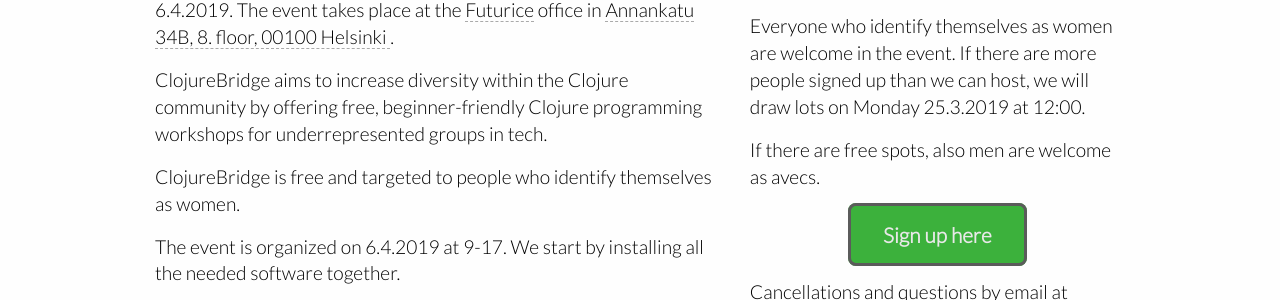
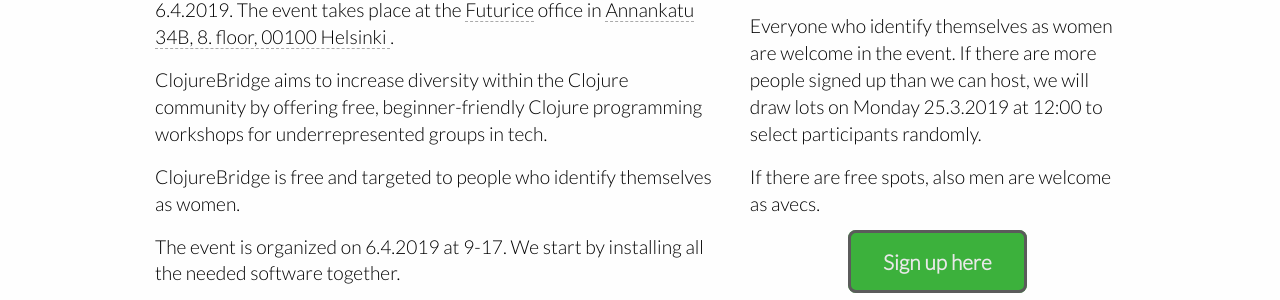
Before and after one commit to clojurebridgefi/clojurebridge-fi, a website: page docs/events/helsinki-20190406/index.en.html in a window 1280 px wide. Shown: the part 508-808 px from the top of the page. Drawn offline with nearby package versions, Linux system fonts and the light colour scheme.

Commit message:
refine texts

```diff
--- a/docs/events/helsinki-20190406/index.en.html
+++ b/docs/events/helsinki-20190406/index.en.html
@@ -136,7 +136,7 @@
           <p>
             Everyone who identify themselves as women are welcome in the event.
             If there are more people signed up than we can host,
-            we will draw lots on Monday 25.3.2019 at 12:00.
+            we will draw lots on Monday 25.3.2019 at 12:00 to select participants randomly.
           </p>
           <p>
             If there are free spots, also men are welcome as avecs.
```
